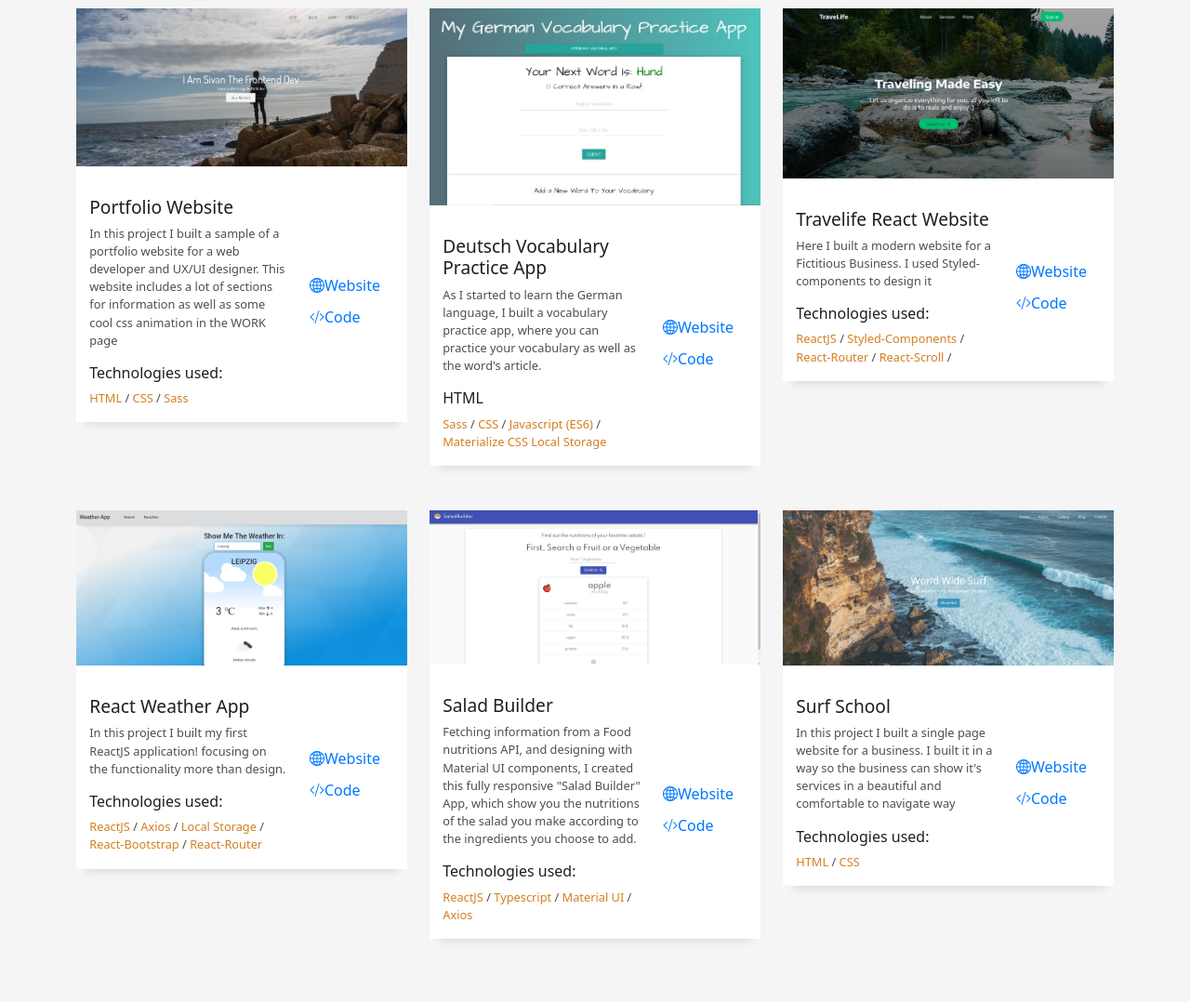
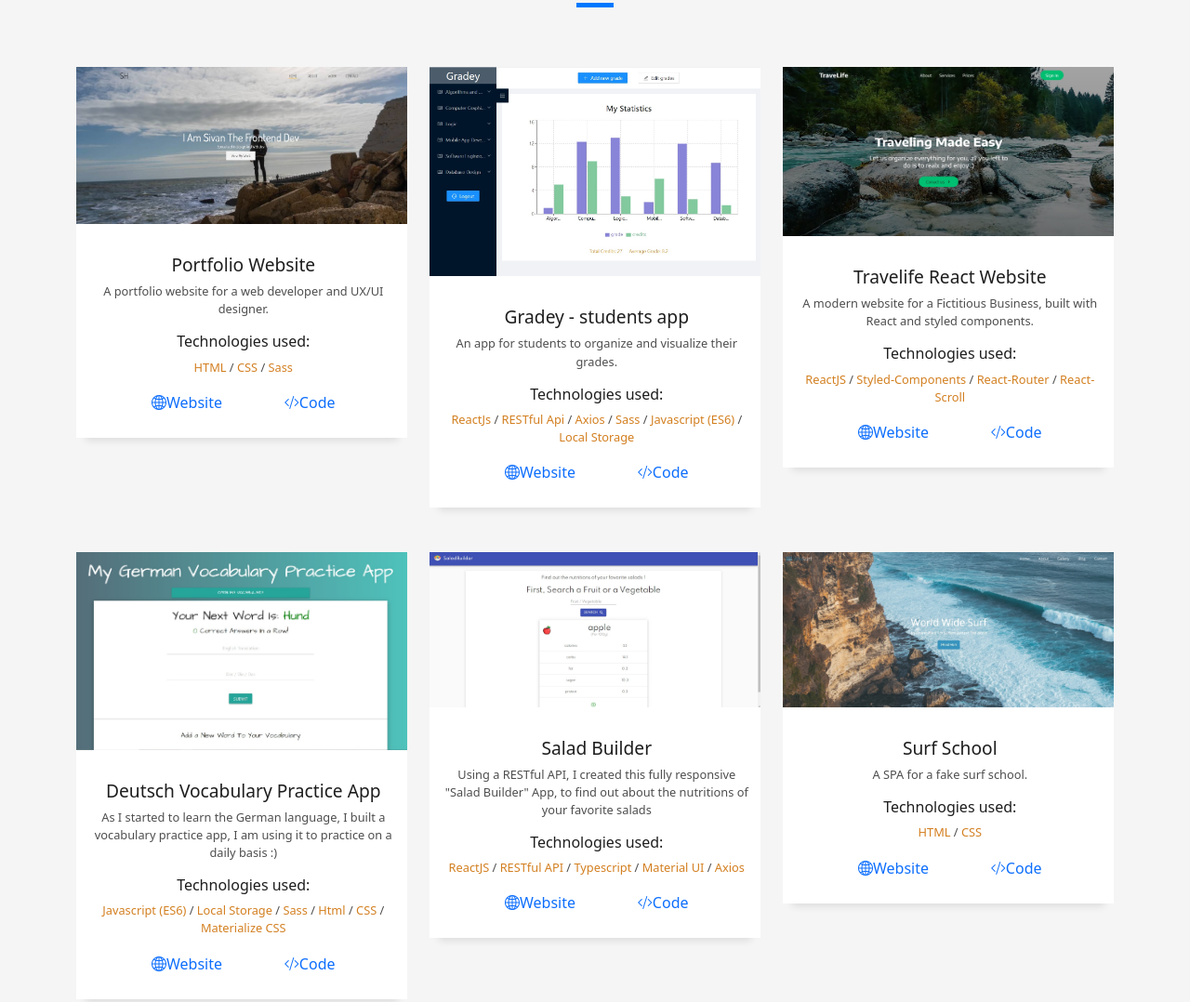
Before and after one commit to sivan13h/new_portfolio, a plain HTML site: page index.html in a window 1280 px wide. Shown: the part 1969-3047 px from the top of the page at 93% size. Drawn offline with Linux system fonts and the light colour scheme.

Commit message:
add gradey and small twiks

```diff
--- a/assets/css/style.css
+++ b/assets/css/style.css
@@ -1480,12 +1480,20 @@ footer .credits a {
 
 /* added by me -------------------- */
 
+.project-description {
+  text-align: center;
+}
 .project-links {
   display: flex;
-  align-items: center;
-}
-.project-link:nth-child(1) {
+  justify-content: space-evenly;
+  margin-top: 1rem;
   margin-bottom: 10px;
+}
+/* .project-link:nth-child(1) {
+  margin-bottom: 10px;
+} */
+.project-link a {
+  color: #0d6efd;
 }
 .copyright-box {
   font-size: 0.4rem;
--- a/index.html
+++ b/index.html
@@ -152,13 +152,46 @@
                           </p>
                           <p>
                             <span class="title-s">Phone: </span>
-                            <span>+49 01788434799</span>
+                            <span>+49 1788434799</span>
                           </p>
                         </div>
                       </div>
                     </div>
                     <div class="skill-mf">
                       <p class="title-s">Skills</p>
+                      <span>React Js</span>
+                      <div class="progress">
+                        <div
+                          class="progress-bar"
+                          role="progressbar"
+                          style="width: 80%"
+                          aria-valuenow="80"
+                          aria-valuemin="0"
+                          aria-valuemax="100"
+                        ></div>
+                      </div>
+                      <span>Javascript</span>
+                      <div class="progress">
+                        <div
+                          class="progress-bar"
+                          role="progressbar"
+                          style="width: 85%"
+                          aria-valuenow="85"
+                          aria-valuemin="0"
+                          aria-valuemax="100"
+                        ></div>
+                      </div>
+                      <span>RESTful API</span>
+                      <div class="progress">
+                        <div
+                          class="progress-bar"
+                          role="progressbar"
+                          style="width: 85%"
+                          aria-valuenow="85"
+                          aria-valuemin="0"
+                          aria-valuemax="100"
+                        ></div>
+                      </div>
                       <span>HTML</span>
                       <div class="progress">
                         <div
@@ -181,28 +214,8 @@
                           aria-valuemax="100"
                         ></div>
                       </div>
-                      <span>Javascript</span>
-                      <div class="progress">
-                        <div
-                          class="progress-bar"
-                          role="progressbar"
-                          style="width: 85%"
-                          aria-valuenow="85"
-                          aria-valuemin="0"
-                          aria-valuemax="100"
-                        ></div>
-                      </div>
-                      <span>React Js</span>
-                      <div class="progress">
-                        <div
-                          class="progress-bar"
-                          role="progressbar"
-                          style="width: 80%"
-                          aria-valuenow="80"
-                          aria-valuemin="0"
-                          aria-valuemax="100"
-                        ></div>
-                      </div>
+
+
                       <span>Sass</span>
                       <div class="progress">
                         <div
@@ -233,17 +246,17 @@
                         <h5 class="title-left">About me</h5>
                       </div>
                       <p class="lead">
-                        Since I dived into the web development world, I'm
-                        getting surprised again and again by the unlimited
-                        possibilities there are, and about the fact that I can
-                        actually create any idea which comes up to my mind.
+                        From the first moment I found out about the web
+                        development world, I'm fascinated by the unlimited
+                        possibilities there are, about the fact that I can
+                        actually bring to life any idea which comes up to my
+                        mind, and the sky is the limit.
                       </p>
 
                       <p class="lead">
                         From the moment I realized that, I became so passionate
                         about it, and so "hungry" for knowledge, that I just
-                        can't stop learning and developing. I can definitely say
-                        that this is what I want to do in my life.
+                        can't stop learning and developing.
                       </p>
                       <p class="lead">
                         I am a Junior Front End Developer, and I am looking for
@@ -489,15 +502,13 @@
                   </div>
                 </a>
                 <div class="work-content">
-                  <div class="row">
-                    <div class="col-sm-8">
+                  <div>
+                    <div class="project-description">
                       <h2 class="w-title">Portfolio Website</h2>
                       <div class="w-more">
                         <p>
-                          In this project I built a sample of a portfolio
-                          website for a web developer and UX/UI designer. This
-                          website includes a lot of sections for information as
-                          well as some cool css animation in the WORK page
+                          A portfolio website for a web developer and UX/UI
+                          designer.
                         </p>
                         <h6 class="tech-title">Technologies used:</h6>
                         <span class="w-ctegory">HTML</span> /
@@ -505,8 +516,7 @@
                         <span class="w-ctegory">Sass</span>
                       </div>
                     </div>
-                    <div class="col-sm-4 project-links">
-                      <div class="w-like">
+                    <div class="project-links">
                       <div class="project-link">
                         <a
                           href="https://sivans-portfolio.netlify.app/"
@@ -528,58 +538,48 @@
                 </div>
               </div>
             </div>
-            </div>
             <div class="col-md-4">
               <div class="work-box">
                 <a
-                  href="assets/img/german-voca.jpg"
+                  href="assets/img/gradey.jpg"
                   data-gallery="portfolioGallery"
                   class="portfolio-lightbox"
                 >
                   <div class="work-img">
-                    <img
-                      src="assets/img/german-voca.jpg"
-                      alt=""
-                      class="img-fluid"
-                    />
+                    <img src="assets/img/gradey.jpg" alt="" class="img-fluid" />
                   </div>
                 </a>
                 <div class="work-content">
-                  <div class="row">
-                    <div class="col-sm-8">
-                      <h2 class="w-title">Deutsch Vocabulary Practice App</h2>
+                  <div>
+                    <div class="project-description">
+                      <h2 class="w-title">Gradey - students app</h2>
                       <div class="w-more">
                         <p>
-                          As I started to learn the German language, I built a
-                          vocabulary practice app, where you can practice your
-                          vocabulary as well as the word's article.
+                          An app for students to organize and visualize their
+                          grades.
                         </p>
-                        <h6 class="tech-title">HTML</h6>
+                        <h6 class="tech-title">Technologies used:</h6>
+                        <span class="w-ctegory">ReactJs</span> /
+                        <span class="w-ctegory">RESTful Api</span> /
+                        <span class="w-ctegory">Axios</span> /
                         <span class="w-ctegory">Sass</span> /
-                        <span class="w-ctegory">CSS</span> /
                         <span class="w-ctegory">Javascript (ES6)</span> /
-                        <span class="w-ctegory">Materialize CSS</span>
                         <span class="w-ctegory">Local Storage</span>
                       </div>
                     </div>
-                    <div class="col-sm-4 project-links">
-                      <div class="w-like">
+                    <div class="project-links">
                       <div class="project-link">
-                          <a
-                            href="https://german-voca.netlify.app/"
-                            target="_blank"
-                          >
+                        <a href="https://gradey.netlify.app/" target="_blank">
                           <span class="bi bi-globe2 link-icon" />Website</a
                         >
                       </div>
                       <div class="project-link">
                         <a
-                            href="https://github.com/sivan13h/german-vocabulary"
+                          href="https://github.com/sivan13h/gradey"
                           target="_blank"
                         >
                           <span class="bi bi-code-slash" />Code</a
                         >
-                        </div>
                       </div>
                     </div>
                   </div>
@@ -603,23 +603,22 @@
                   </div>
                 </a>
                 <div class="work-content">
-                  <div class="row">
-                    <div class="col-sm-8">
+                  <div>
+                    <div class="project-description">
                       <h2 class="w-title">Travelife React Website</h2>
                       <div class="w-more">
                         <p>
-                          Here I built a modern website for a Fictitious
-                          Business. I used Styled-components to design it
+                          A modern website for a Fictitious Business, built with
+                          React and styled components.
                         </p>
                         <h6 class="tech-title">Technologies used:</h6>
                         <span class="w-ctegory">ReactJS</span> /
                         <span class="w-ctegory">Styled-Components</span> /
                         <span class="w-ctegory">React-Router</span> /
-                        <span class="w-ctegory">React-Scroll</span> /
+                        <span class="w-ctegory">React-Scroll</span>
                       </div>
                     </div>
-                    <div class="col-sm-4 project-links">
-                      <div class="w-like">
+                    <div class="project-links">
                       <div class="project-link">
                         <a
                           href="https://travelife1.netlify.app/"
@@ -641,44 +640,44 @@
                 </div>
               </div>
             </div>
-            </div>
             <div class="col-md-4">
               <div class="work-box">
                 <a
-                  href="assets/img/weather-app.jpg"
+                  href="assets/img/german-voca.jpg"
                   data-gallery="portfolioGallery"
                   class="portfolio-lightbox"
                 >
                   <div class="work-img">
                     <img
-                      src="assets/img/weather-app.jpg"
+                      src="assets/img/german-voca.jpg"
                       alt=""
                       class="img-fluid"
                     />
                   </div>
                 </a>
                 <div class="work-content">
-                  <div class="row">
-                    <div class="col-sm-8">
-                      <h2 class="w-title">React Weather App</h2>
+                  <div>
+                    <div class="project-description">
+                      <h2 class="w-title">Deutsch Vocabulary Practice App</h2>
                       <div class="w-more">
                         <p>
-                          In this project I built my first ReactJS application!
-                          focusing on the functionality more than design.
+                          As I started to learn the German language, I built a
+                          vocabulary practice app, I am using it to practice on
+                          a daily basis :)
                         </p>
                         <h6 class="tech-title">Technologies used:</h6>
-                        <span class="w-ctegory">ReactJS</span> /
-                        <span class="w-ctegory">Axios</span> /
+                        <span class="w-ctegory">Javascript (ES6)</span> /
                         <span class="w-ctegory">Local Storage</span> /
-                        <span class="w-ctegory">React-Bootstrap</span> /
-                        <span class="w-ctegory">React-Router</span>
+                        <span class="w-ctegory">Sass</span> /
+                        <span class="w-ctegory">Html</span> /
+                        <span class="w-ctegory">CSS</span> /
+                        <span class="w-ctegory">Materialize CSS</span>
                       </div>
                     </div>
-                    <div class="col-sm-4 project-links">
-                      <div class="w-like">
+                    <div class="project-links">
                       <div class="project-link">
                         <a
-                            href="https://sivans-weather-app.netlify.app/"
+                          href="https://german-voca.netlify.app/"
                           target="_blank"
                         >
                           <span class="bi bi-globe2 link-icon" />Website</a
@@ -686,12 +685,11 @@
                       </div>
                       <div class="project-link">
                         <a
-                            href="https://github.com/sivan13h/Weather-app"
+                          href="https://github.com/sivan13h/german-vocabulary"
                           target="_blank"
                         >
                           <span class="bi bi-code-slash" />Code</a
                         >
-                        </div>
                       </div>
                     </div>
                   </div>
@@ -714,26 +712,24 @@
                   </div>
                 </a>
                 <div class="work-content">
-                  <div class="row">
-                    <div class="col-sm-8">
+                  <div>
+                    <div class="project-description">
                       <h2 class="w-title">Salad Builder</h2>
                       <div class="w-more">
                         <p>
-                          Fetching information from a Food nutritions API, and
-                          designing with Material UI components, I created this
-                          fully responsive "Salad Builder" App, which show you
-                          the nutritions of the salad you make according to the
-                          ingredients you choose to add.
+                          Using a RESTful API, I created this fully responsive
+                          "Salad Builder" App, to find out about the nutritions
+                          of your favorite salads
                         </p>
                         <h6 class="tech-title">Technologies used:</h6>
                         <span class="w-ctegory">ReactJS</span> /
+                        <span class="w-ctegory">RESTful API</span> /
                         <span class="w-ctegory">Typescript</span> /
                         <span class="w-ctegory">Material UI</span> /
                         <span class="w-ctegory">Axios</span>
                       </div>
                     </div>
-                    <div class="col-sm-4 project-links">
-                      <div class="w-like">
+                    <div class="project-links">
                       <div class="project-link">
                         <a
                           href="https://salad-builder.netlify.app/"
@@ -749,7 +745,6 @@
                         >
                           <span class="bi bi-code-slash" />Code</a
                         >
-                        </div>
                       </div>
                     </div>
                   </div>
@@ -772,23 +767,17 @@
                   </div>
                 </a>
                 <div class="work-content">
-                  <div class="row">
-                    <div class="col-sm-8">
+                  <div>
+                    <div class="project-description">
                       <h2 class="w-title">Surf School</h2>
                       <div class="w-more">
-                        <p>
-                          In this project I built a single page website for a
-                          business. I built it in a way so the business can show
-                          it's services in a beautiful and comfortable to
-                          navigate way
-                        </p>
+                        <p>A SPA for a fake surf school.</p>
                         <h6 class="tech-title">Technologies used:</h6>
                         <span class="w-ctegory">HTML</span> /
                         <span class="w-ctegory">CSS</span>
                       </div>
                     </div>
-                    <div class="col-sm-4 project-links">
-                      <div class="w-like">
+                    <div class="project-links">
                       <div class="project-link">
                         <a
                           href="https://world-wide-surf.netlify.app/"
@@ -804,7 +793,6 @@
                         >
                           <span class="bi bi-code-slash" />Code</a
                         >
-                        </div>
                       </div>
                     </div>
                   </div>
@@ -979,7 +967,7 @@
                         </p>
                         <ul class="list-ico">
                           <li>
-                            <span class="bi bi-phone"></span> (+49) 01788434799
+                            <span class="bi bi-phone"></span> (+49) 1788434799
                           </li>
                           <li>
                             <span class="bi bi-envelope"></span>
@@ -992,12 +980,15 @@
                           <li>
                             <a
                               href="https://www.linkedin.com/in/sivan-hart-5a31361a4/"
+                              target="_blank"
                               ><span class="ico-circle"
                                 ><i class="bi bi-linkedin"></i></span
                             ></a>
                           </li>
                           <li>
-                            <a href="https://github.com/sivan13h"
+                            <a
+                              href="https://github.com/sivan13h"
+                              target="_blank"
                               ><span class="ico-circle"
                                 ><i class="bi bi-github"></i></span
                             ></a>
```
Also changed, not shown: assets/img/gradey.jpg (added), assets/img/phone gradey.jpg (added), assets/img/phone gradey.png (added). Lines whose indentation alone changed are shown as unchanged.
